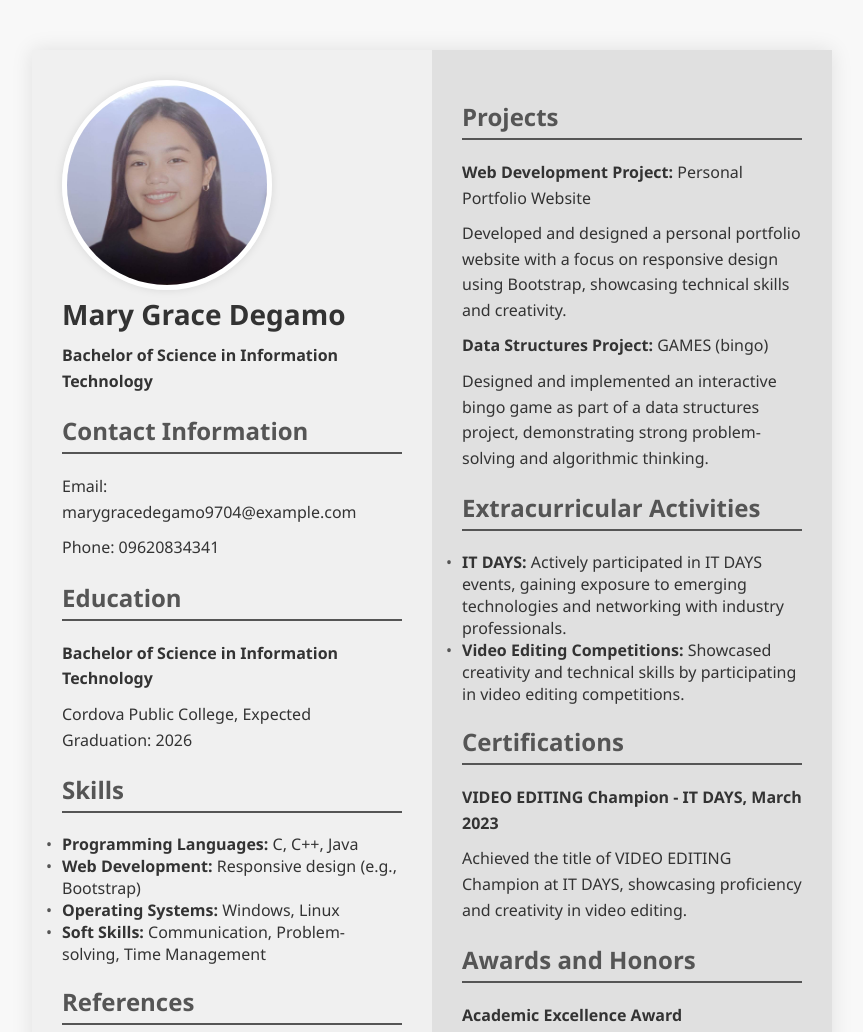
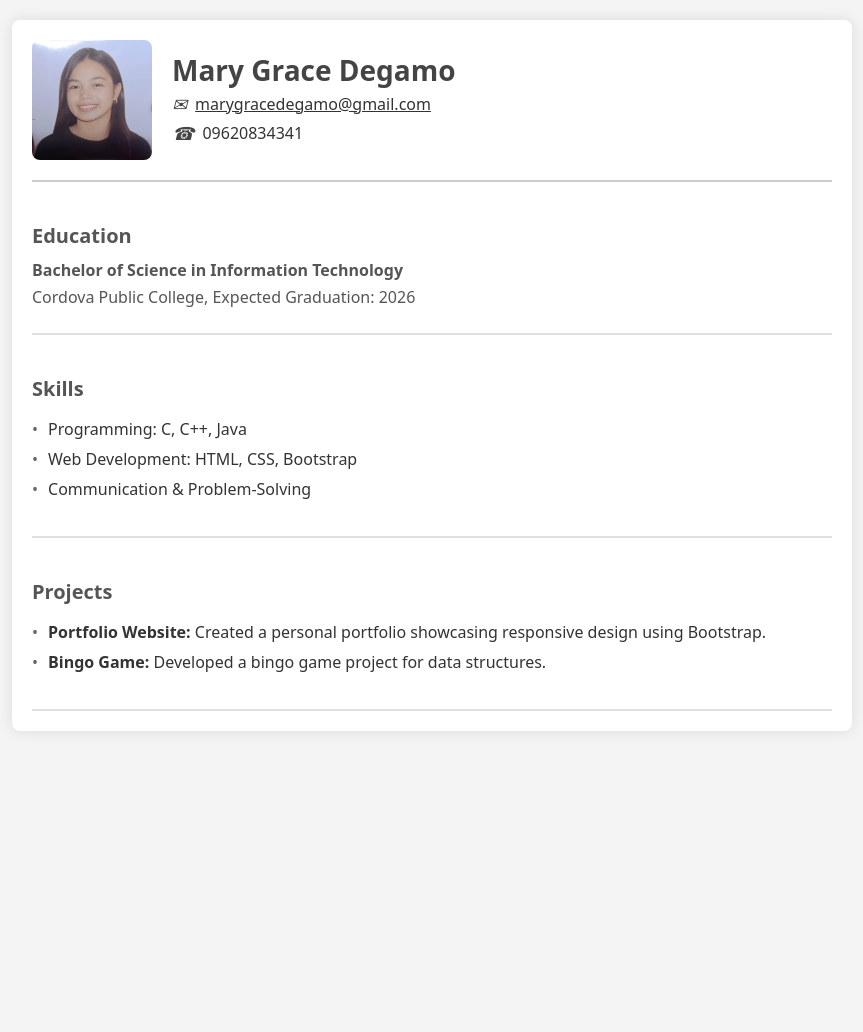
Before and after one commit to maryglessa/resume, a plain HTML site: page index.html in a window 1280 px wide. Shown: the top 1032 px of the page, without its empty margins (208-1071 px from the left). After the commit the page ends 800 px from the top, so only its background shows below. Drawn offline with Linux system fonts and the light colour scheme.

Commit message:
Update index.html

```diff
--- a/index.html
+++ b/index.html
@@ -3,132 +3,186 @@
 <head>
     <meta charset="UTF-8">
     <meta name="viewport" content="width=device-width, initial-scale=1.0">
-    <title>Greys - Resume</title>
+    <title>Resume - Mary Grace Degamo</title>
     <style>
         body {
-            font-family: 'Segoe UI', Tahoma, Geneva, Verdana, sans-serif;
+            font-family: system-ui, sans-serif;
+            background-color: #f4f4f4;
+            color: #333;
             margin: 0;
-            padding: 0;
-            background-color: #f8f8f8;
-            color: #333;
+            padding: 20px;
         }
 
         .container {
-            display: flex;
             max-width: 800px;
-            margin: 50px auto;
+            margin: 0 auto;
             background-color: #fff;
-            box-shadow: 0 0 20px rgba(0, 0, 0, 0.1);
-            overflow: hidden;
+            box-shadow: 0 0 15px rgba(0, 0, 0, 0.1);
+            padding: 20px;
+            border-radius: 8px;
         }
 
-        .left-column {
-            flex: 1;
-            padding: 30px;
-            background-color: #f0f0f0;
-            color: #333;
+        /* Header section with image on the left and name/details on the right */
+        .header {
+            display: flex;
+            align-items: center;
+            padding-bottom: 20px;
+            border-bottom: 2px solid #ccc;
         }
 
-        .right-column {
-            flex: 1;
-            padding: 30px;
-            background-color: #e0e0e0;
+        .header img {
+            border-radius: 8px;
+            width: 120px;
+            height: 120px;
+            margin-right: 20px;
         }
 
-        img {
-            border-radius: 50%;
-            width: 200px;
-            height: 200px;
-            border: 5px solid #fff;
-            box-shadow: 0 0 10px rgba(0, 0, 0, 0.1);
+        .header div {
+            flex: 1;
         }
 
-        h1 {
+        .header h1 {
+            font-size: 28px;
+            color: #444;
             margin: 0;
-            font-size: 28px;
+
+        }
+
+
+
+        /* Contact Info aligned under name */
+        .contact-info {
+            margin-top: -2px;
+        }
+
+        .contact-info div {
+            display: flex;
+            align-items: center;
+            margin: 5px 0;
+        }
+
+        .contact-info div i {
+            font-size: 18px;
+            color: #444;
+            margin-right: 8px;
+        }
+
+        .contact-info a {
+
+            text-decoration: underline;
+        }
+
+         .contact-info span {
+            color: #333;
+            text-decoration: none;
         }
 
         h2 {
+            font-size: 20px;
             color: #555;
-            border-bottom: 2px solid #555;
-            padding-bottom: 5px;
             margin-top: 20px;
+            margin-bottom: 10px;
         }
 
         p {
-            margin: 10px 0;
-            line-height: 1.6;
+            font-size: 16px;
+            margin: 5px 0;
+            color: #555;
         }
 
-        ul {
+        /* Skills and Projects in full-width sections */
+        .section {
+            padding: 20px 0;
+            border-bottom: 2px solid #e0e0e0;
+        }
+
+        .skills ul, .projects ul {
             list-style-type: none;
             padding: 0;
         }
 
-        li::before {
-            content: "\2022";
-            color: #555;
-            display: inline-block;
-            width: 1em;
-            margin-left: -1em;
+        .skills ul li, .projects ul li {
+            margin-bottom: 8px;
         }
 
-        .highlight {
-            color: #333;
-            font-weight: bold;
+        .skills ul li::before, .projects ul li::before {
+            content: "•";
+            color: #666;
+            margin-right: 10px;
         }
+
+        /* Responsive Design */
+        @media (max-width: 600px) {
+            .header {
+                flex-direction: column;
+                align-items: center;
+                text-align: center;
+            }
+
+            .header img {
+                margin-bottom: 10px;
+            }
+
+            h2 {
+                font-size: 18px;
+            }
+
+            p, li {
+                font-size: 14px;
+            }
+        }
+
+
     </style>
 </head>
 <body>
 
     <div class="container">
-        <div class="left-column">
-            <img src="greys.png" >
-            <h1>Mary Grace Degamo</h1>
-            <p class="highlight">Bachelor of Science in Information Technology</p>
+        <!-- Header -->
+        <div class="header">
+            <img src="greys.png" alt="Profile Picture">
+            <div>
+                <h1>Mary Grace Degamo</h1>
 
-            <h2>Contact Information</h2>
-            <p>Email: marygracedegamo9704@example.com</p>
-            <p>Phone: 09620834341</p>
 
+                <!-- Contact Info aligned with name and course -->
+                <div class="contact-info">
+                    <div>
+                        <i>&#9993;</i> <!-- Email icon -->
+                        <a class="email">marygracedegamo@gmail.com</a>
+                    </div>
+                    <div>
+                        <i>&#9742;</i> <!-- Phone icon -->
+                        <span>09620834341</span>
+                    </div>
+                </div>
+            </div>
+        </div>
+
+        <!-- Education Section -->
+        <div class="section education">
             <h2>Education</h2>
             <p><strong>Bachelor of Science in Information Technology</strong></p>
             <p>Cordova Public College, Expected Graduation: 2026</p>
+        </div>
 
+        <!-- Skills Section -->
+        <div class="section skills">
             <h2>Skills</h2>
             <ul>
-                <li><strong>Programming Languages:</strong> C, C++, Java</li>
-                <li><strong>Web Development:</strong> Responsive design (e.g., Bootstrap)</li>
-                <li><strong>Operating Systems:</strong> Windows, Linux</li>
-                <li><strong>Soft Skills:</strong> Communication, Problem-solving, Time Management</li>
+                <li>Programming: C, C++, Java</li>
+                <li>Web Development: HTML, CSS, Bootstrap</li>
+                <li>Communication & Problem-Solving</li>
             </ul>
-                <h2>References</h2>
-            <p>Available upon request</p>
-
         </div>
 
-        <div class="right-column">
-           <h2>Projects</h2>
-            <p><strong>Web Development Project:</strong> Personal Portfolio Website</p>
-            <p>Developed and designed a personal portfolio website with a focus on responsive design using Bootstrap, showcasing technical skills and creativity.</p>
-
-            <p><strong>Data Structures Project:</strong> GAMES (bingo)</p>
-            <p>Designed and implemented an interactive bingo game as part of a data structures project, demonstrating strong problem-solving and algorithmic thinking.</p>
-
-            <h2>Extracurricular Activities</h2>
+        <!-- Projects Section -->
+        <div class="section projects">
+            <h2>Projects</h2>
             <ul>
-                <li><strong>IT DAYS:</strong> Actively participated in IT DAYS events, gaining exposure to emerging technologies and networking with industry professionals.</li>
-                <li><strong>Video Editing Competitions:</strong> Showcased creativity and technical skills by participating in video editing competitions.</li>
+                <li><strong>Portfolio Website:</strong> Created a personal portfolio showcasing responsive design using Bootstrap.</li>
+                <li><strong>Bingo Game:</strong> Developed a bingo game project for data structures.</li>
             </ul>
-
-            <h2>Certifications</h2>
-            <p><strong>VIDEO EDITING Champion - IT DAYS, March 2023</strong></p>
-            <p>Achieved the title of VIDEO EDITING Champion at IT DAYS, showcasing proficiency and creativity in video editing.</p>
-
-            <h2>Awards and Honors</h2>
-            <p><strong>Academic Excellence Award</strong></p>
-            <p>Recognized for outstanding academic performance, reflecting dedication and commitment to excellence in Information Technology studies.</p>
-
         </div>
     </div>
 
```
